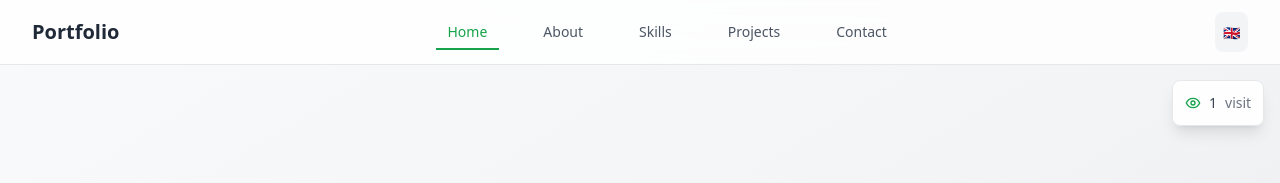
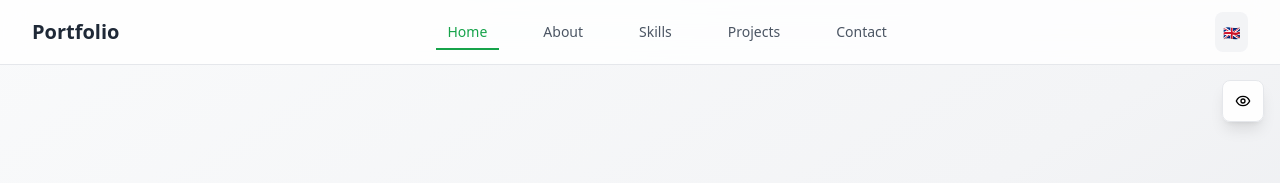
Before and after one commit to X-jonica/web-portfolio, a React (Vite) app: page / in a window 1280 px wide. Shown: the top 183 px of the page. Built offline with nearby package versions, Linux system fonts and the light colour scheme.

Commit message:
modification dans le composant counter

```diff
--- a/src/components/VisitCounter.tsx
+++ b/src/components/VisitCounter.tsx
@@ -39,7 +39,7 @@ export const VisitCounter = () => {
             emailjsConfig.templateId,
             {
                subject: "Nouvelle visite sur votre portfolio !", // Sujet de l'email
-               message: `Quelqu'un vient de visiter votre profil (visite n°${count}).`,
+               message: `Quelqu'un vient de visiter votre portfolio.`,
                visit_count: count,
                timestamp: new Date().toLocaleString(),
                visitor_info: navigator.userAgent,
@@ -60,13 +60,7 @@ export const VisitCounter = () => {
          className="fixed top-20 right-4 z-40 bg-white/90 dark:bg-gray-800/90 backdrop-blur-sm rounded-lg p-3 shadow-lg border border-gray-200 dark:border-gray-700"
       >
          <div className="flex items-center gap-2 text-sm">
-            <Eye size={16} className="text-green-600 dark:text-green-400" />
-            <span className="font-medium text-gray-700 dark:text-gray-300">
-               {visitCount}
-            </span>
-            <span className="text-gray-500 dark:text-gray-400">
-               {visitCount === 1 ? t("visit") : t("visits")}
-            </span>
+            <Eye size={16} className="dark:text-green-400" />
          </div>
       </motion.div>
    );
```
